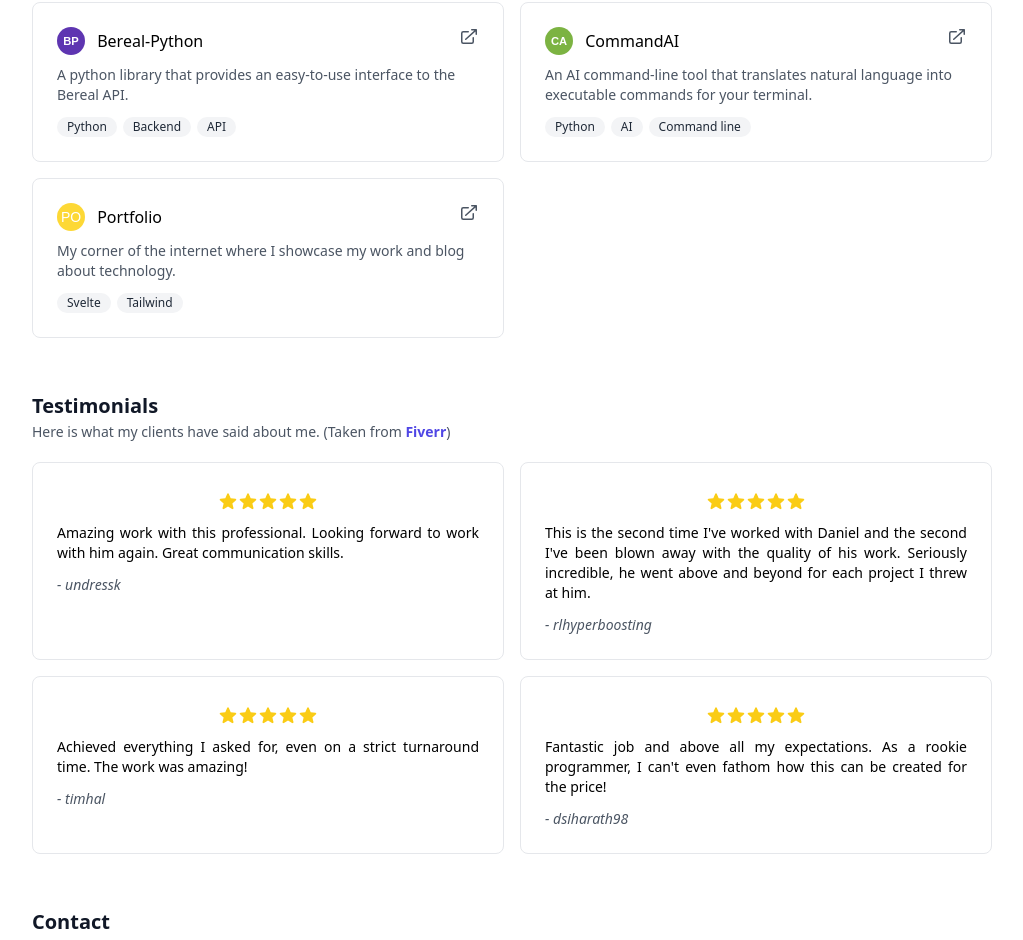
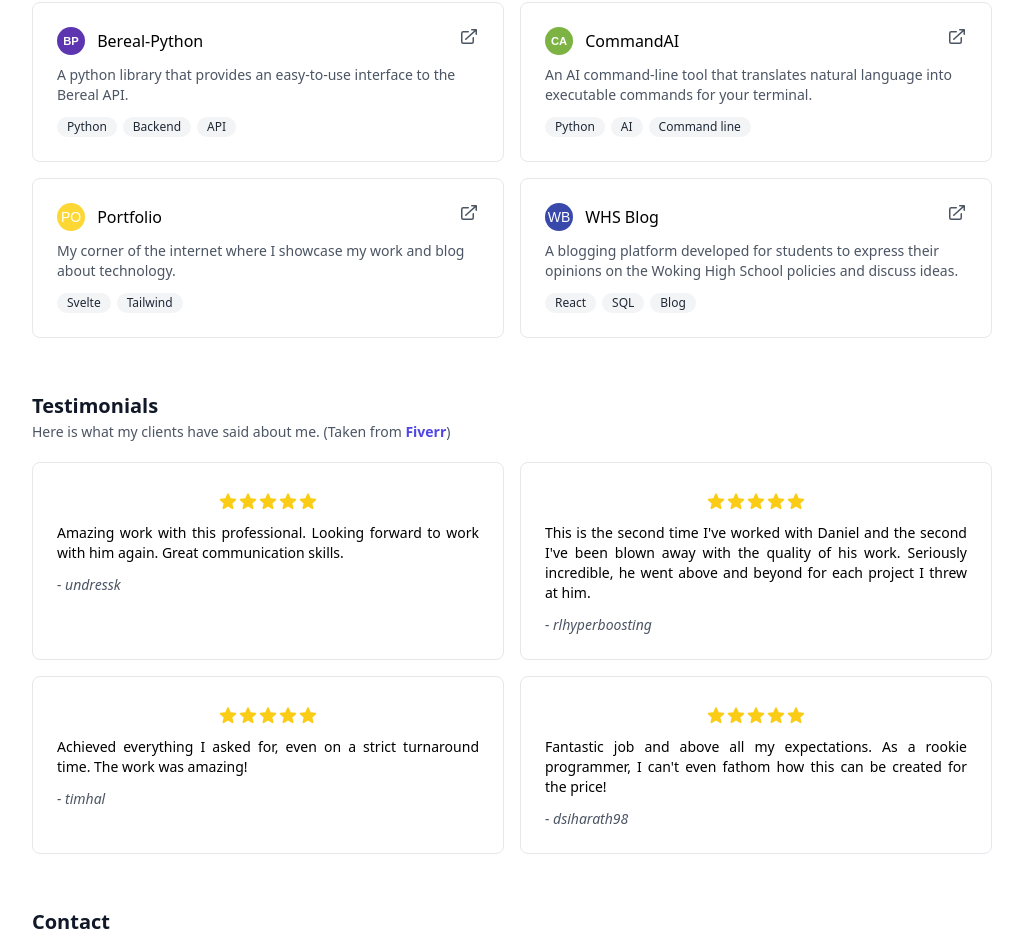
Before and after one commit to othema/portfolio2, a SvelteKit app: page / in a window 1280 px wide. Shown: the part 1225-2165 px from the top of the page, without its empty margins (128-1151 px from the left). Built offline with nearby package versions, Linux system fonts and the light colour scheme; a web font is replaced by a local one.

Commit message:
feat(projects): add whs blog

```diff
--- a/src/components/project.svelte
+++ b/src/components/project.svelte
@@ -1,7 +1,7 @@
 <script lang="ts">
   export let name: string;
   export let tags: string[];
-  export let link: string;
+  export let link: string = "#";
 </script>
 
 <div class="rounded-lg p-6 border border-gray-200 hover:shadow duration-75">
--- a/src/routes/+page.svelte
+++ b/src/routes/+page.svelte
@@ -62,8 +62,12 @@
     An AI command-line tool that translates natural language into executable commands for your terminal.
   </Project>
   <Project name="Portfolio" tags={["Svelte", "Tailwind"]} link="https://github.com/othema/portfolio2">
-    <svg slot="icon" class="inline-block w-7 h-7 rounded-full" xmlns="http://www.w3.org/2000/svg" viewBox="0 0 100 100" width="512" height="512"><metadata xmlns:dc="http://purl.org/dc/elements/1.1/" xmlns:cc="http://creativecommons.org/ns#" xmlns:rdf="http://www.w3.org/1999/02/22-rdf-syntax-ns#"><rdf:RDF><cc:Work><dc:title>Initials</dc:title><dc:creator><cc:Agent rdf:about=""><dc:title>Florian Körner</dc:title></cc:Agent></dc:creator><dc:source>https://github.com/dicebear/dicebear</dc:source><cc:license rdf:resource="https://creativecommons.org/publicdomain/zero/1.0/" /></cc:Work></rdf:RDF></metadata><mask id="viewboxMask"><rect width="100" height="100" rx="0" ry="0" x="0" y="0" fill="#fff" /></mask><g mask="url(#viewboxMask)"><rect fill="#fdd835" width="100" height="100" x="0" y="0" /><text x="50%" y="50%" font-family="Arial, sans-serif" font-size="50" font-weight="400" fill="#ffffff" text-anchor="middle" dy="17.800">PO</text></g></svg>
+    <svg slot="icon" class="inline-block w-7 h-7 rounded-full" xmlns="http://www.w3.org/2000/svg" viewBox="0 0 100 100"><metadata xmlns:dc="http://purl.org/dc/elements/1.1/" xmlns:cc="http://creativecommons.org/ns#" xmlns:rdf="http://www.w3.org/1999/02/22-rdf-syntax-ns#"><rdf:RDF><cc:Work><dc:title>Initials</dc:title><dc:creator><cc:Agent rdf:about=""><dc:title>Florian Körner</dc:title></cc:Agent></dc:creator><dc:source>https://github.com/dicebear/dicebear</dc:source><cc:license rdf:resource="https://creativecommons.org/publicdomain/zero/1.0/" /></cc:Work></rdf:RDF></metadata><mask id="viewboxMask"><rect width="100" height="100" rx="0" ry="0" x="0" y="0" fill="#fff" /></mask><g mask="url(#viewboxMask)"><rect fill="#fdd835" width="100" height="100" x="0" y="0" /><text x="50%" y="50%" font-family="Arial, sans-serif" font-size="50" font-weight="400" fill="#ffffff" text-anchor="middle" dy="17.800">PO</text></g></svg>
     My corner of the internet where I showcase my work and blog about technology.
+  </Project>
+  <Project name="WHS Blog" tags={["React", "SQL", "Blog"]} link="https://github.com/othema/whs-blog">
+    <svg slot="icon" class="inline-block w7 h-7 rounded-full" xmlns="http://www.w3.org/2000/svg" viewBox="0 0 100 100"><metadata xmlns:dc="http://purl.org/dc/elements/1.1/" xmlns:cc="http://creativecommons.org/ns#" xmlns:rdf="http://www.w3.org/1999/02/22-rdf-syntax-ns#"><rdf:RDF><cc:Work><dc:title>Initials</dc:title><dc:creator><cc:Agent rdf:about=""><dc:title>Florian Körner</dc:title></cc:Agent></dc:creator><dc:source>https://github.com/dicebear/dicebear</dc:source><cc:license rdf:resource="https://creativecommons.org/publicdomain/zero/1.0/" /></cc:Work></rdf:RDF></metadata><mask id="viewboxMask"><rect width="100" height="100" rx="0" ry="0" x="0" y="0" fill="#fff" /></mask><g mask="url(#viewboxMask)"><rect fill="#3949ab" width="100" height="100" x="0" y="0" /><text x="50%" y="50%" font-family="Arial, sans-serif" font-size="50" font-weight="400" fill="#ffffff" text-anchor="middle" dy="17.800">WB</text></g></svg>
+    A blogging platform developed for students to express their opinions on the Woking High School policies and discuss ideas.
   </Project>
 </section>
 
```
